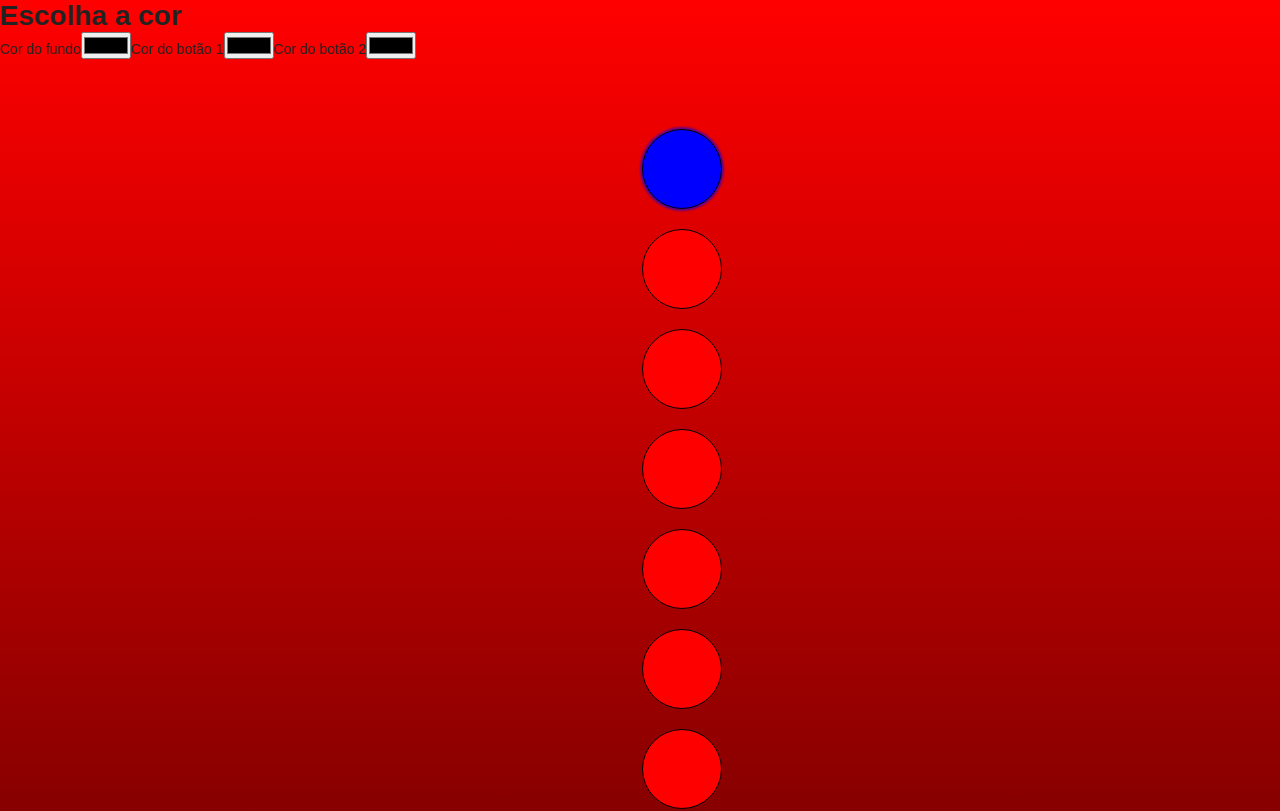
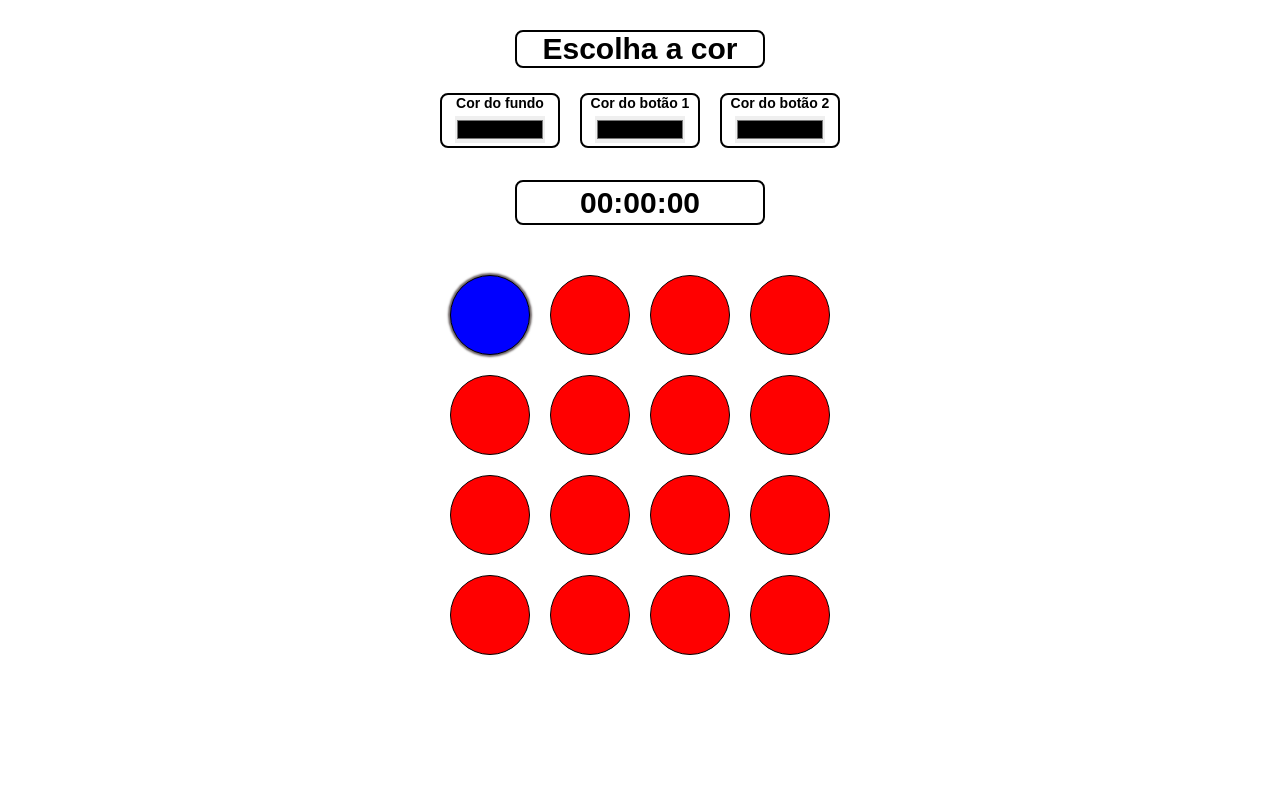
Before and after one commit to Wilian-Pereira-W/project-game-reflex-test, a React (Create React App) app: page / in a window 1280 px wide. Shown: the top 811 px of the page. Built offline with nearby package versions, Linux system fonts and the light colour scheme.

Commit message:
fix: alterando algumas class e estilos

```diff
--- a/src/components/Game/styles.module.scss
+++ b/src/components/Game/styles.module.scss
@@ -1,32 +1,66 @@
 .container {
   display: flex;
   justify-items: center;
-  justify-content: center;
-  justify-items: center;
   flex-direction: column;
+  height: 100vh;
+}
+.header {
+  display: flex;
+  flex-direction: column;
+  align-items: center;
+  margin-top: 30px;
+  height: 150px;
 
-  p {
-    height: 30px;
-    margin: 0 auto;
-    margin-top: 50px;
+  h1 {
+    display: flex;
+    align-items: center;
+    justify-content: center;
+    color: #000;
+    width: 250px;
+    height: 45px;
+    background-color: #FFF;
+    border: 2px solid #000;
+    border-radius: 8px;
+    font-size: 30px;
+  }
+
+}
+
+.headerOptionCor {
+  margin-top: 20px;
+  margin-bottom: 40px;
+  display: flex;
+  label {
+    display: flex;
+    flex-direction: column;
+    align-items: center;
+    margin: 5px 15px;
+    color: black;
+    font-size: 15px;
     font-weight: bold;
-    margin-bottom: 20px;
-    font-size: 50px;
-    font-family: 'Times New Roman', Times, serif;
-    color: #FFF;
+    background: #FFF;
+    width: 120px;
+    height: 50px;
+    border: 2px solid #000;
+    border-radius: 8px;
+
+    input {
+      margin-top: 5px;
+      border: 0;
+      width: 90px;
+    }
   }
 }
-
-.contain {
+.containGame {
   display: grid;
   width: 100%;
-  margin-top: 50px;
-  height: 100%;
+  margin-top: 40px;
   justify-content: center;
   align-content: center;
   align-items: center;
   justify-items: center;
   grid-template-columns: repeat(4, auto);
+
 
   button {
     width: 100px;
@@ -48,11 +82,40 @@
 
   .newCor {
     background-color: blue;
-    box-shadow: 0 0 2px 2px rgba(15, 0, 225, 0.616);
+    box-shadow: 0 0 2px 2px rgba(15, 0, 0, 0.6);
   }
 }
 
+.containTime {
+  h2 {
+    display: flex;
+    align-items: center;
+    justify-content: center;
+    color: #000;
+    width: 250px;
+    height: 45px;
+    background-color: #FFF;
+    border: 2px solid #000;
+    border-radius: 8px;
+    font-size: 30px;
+    margin: 0 auto;
+  }
+}
+
+
 @media (min-width: 360px){
+  .headerOptionCor {
+    label {
+      margin: 5px 10px;
+      font-size: 12px;
+      width: 95px;
+      height: 55px;
+
+      input {
+        width: 75px;
+      }
+    }
+  }
   .contain {
     button {
       width: 70px;
@@ -63,21 +126,45 @@
 }
 
 @media (min-width: 412px){
+  .headerOptionCor {
+    label {
+      font-size: 14px;
+      width: 110px;
+      height: 55px;
+      margin: 5px 10px;
+
+      input {
+        width: 90px;
+      }
+    }
+  }
   .contain {
     button {
       width: 70px;
       height: 70px;
-      margin: 20px 10px;
+      margin: 10px 10px;
     }
   }
 }
 
 @media (min-width: 480px){
+  .headerOptionCor {
+    label {
+      font-size: 14px;
+      width: 120px;
+      height: 55px;
+      margin: 5px 10px;
+
+      input {
+        width: 90px;
+      }
+    }
+  }
   .contain {
     button {
       width: 80px;
       height: 80px;
-      margin: 20px 10px;
+      margin: 10px 10px;
     }
   }
 }
--- a/src/components/VictoryScreen/styles.module.scss
+++ b/src/components/VictoryScreen/styles.module.scss
@@ -1,70 +1,44 @@
 .container {
   display: flex;
-  align-content: center;
+  flex-direction: column;
+  align-items: center;
   justify-content: center;
-  align-items: center;
-  justify-items: center;
-  width: 100%;
-  height: 100%;
-  flex-direction: column;
-
-  h2 {
-    color: #FFF;
-    margin: 0 auto;
-    text-align: center;
-    font-size: 45px;
-    margin-top: 60px;
-  }
-
-  .results {
-    color: #FFF;
-  }
+  width: 600px;
+  height: 370px;
+  background-color: #FFF;
+  margin-top: 90px;
+  border: 3px solid #000;
+  border-radius: 8px;
 
   .jogar {
     width: 300px;
     height: 60px;
     color: #FFF;
-    background: #000;
     border-radius: 10px;
+    background-color: #000;
     display: flex;
     align-items: center;
     justify-content: center;
-    margin-top: 70px;
+    margin-top: 30px;
     font-size: 25px;
   }
+  .results {
+    color: #000;
+    font-size: 45px;
+  }
+}
 
-  @media (min-width: 360px){
-    h2 {
-      font-size: 30px;
+@media (min-width: 360px){
+  .container {
+    width: 350px;
+
+    .results {
+      font-size: 28px;
+      margin: 5px;
     }
 
-    .results {
-      font-size: 30px;
-      margin: 15px;
-    }
-  }
-
-  @media (min-width: 412px){
-    h2 {
-      margin-top: 150px;
-      font-size: 30px;
-    }
-
-    .results {
-      font-size: 30px;
-      margin: 15px;
-    }
-  }
-
-  @media (min-width: 480px){
-    h2 {
-      margin-top: 150px;
-      font-size: 30px;
-    }
-
-    .results {
-      font-size: 30px;
-      margin: 15px;
+    .jogar{
+      margin-top: 80px;
     }
   }
 }
--- a/src/styles/global.scss
+++ b/src/styles/global.scss
@@ -21,11 +21,7 @@ html, body, #root{
 }
 
 body{
-  background: linear-gradient(
-    180deg,
-    #ff0000,
-    #000
-  );
+  background: #fff;
   font-size: 14px;
   -webkit-font-smoothing: antialiased !important
 }
```
